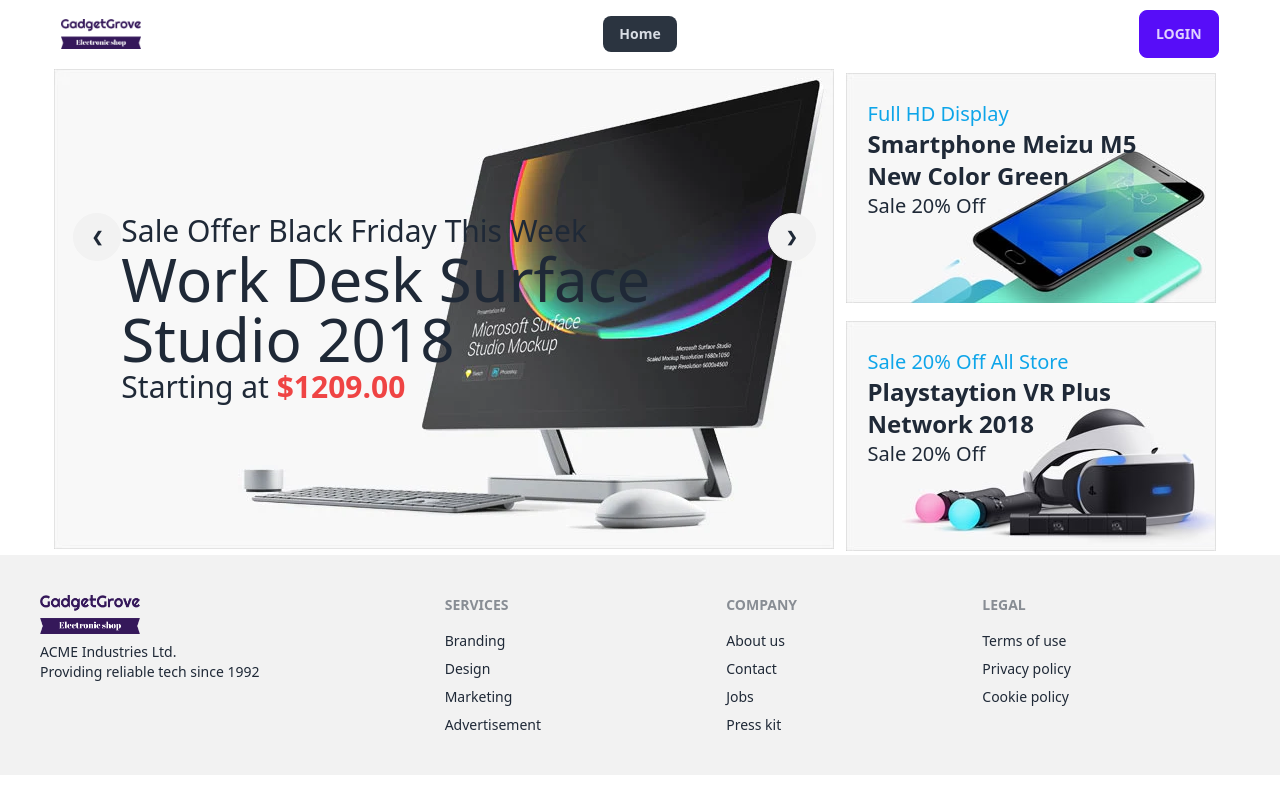
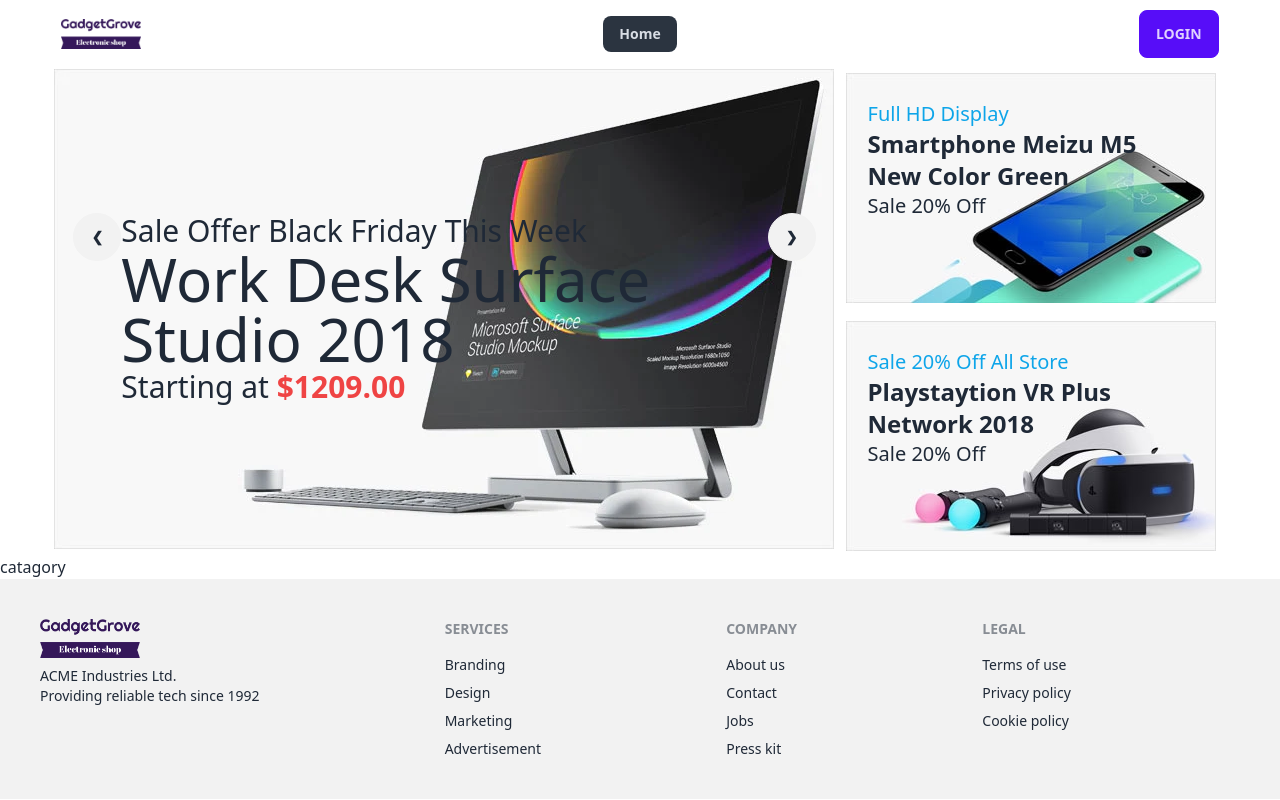
Before and after one commit to programmerfaruk/frontend, a React (Vite) app: page / in a window 1280 px wide. Built offline with nearby package versions, Linux system fonts and the light colour scheme; no server answers.

Commit message:
Add more fake data

```diff
--- a/src/Pages/Home/Home.jsx
+++ b/src/Pages/Home/Home.jsx
@@ -1,9 +1,11 @@
+import Categories from "../../components/Categories/Categories";
 import HomeBanner from "../../components/HomeBanner/HomeBanner";
 
 const Home = () => {
     return (
         <div>
             <HomeBanner></HomeBanner>
+            <Categories></Categories>
         </div>
     );
 };
--- /dev/null
+++ b/src/components/Categories/Categories.jsx
@@ -0,0 +1,10 @@
+
+const Categories = () => {
+    return (
+        <div>
+            catagory
+        </div>
+    );
+};
+
+export default Categories;
--- a/src/components/HomeBanner/HomeBanner.jsx
+++ b/src/components/HomeBanner/HomeBanner.jsx
@@ -1,5 +1,4 @@
-import Slider1 from "../../assets/slider1.webp"
-import Slider2 from "../../assets/slider2.webp"
+
 import Slider3 from "../../assets/slider3.webp"
 const HomeBanner = () => {
     return (
@@ -22,7 +21,7 @@
                             <a href="#slide2" className="btn btn-circle">❯</a>
                         </div>
                     </div>
-                    <div id="slide2" className="carousel-item relative w-full bg-[url('./assets/slider1.webp')] bg-no-repeat bg-center bg-origin-padding">
+                    <div id="slide2" className="carousel-item relative w-full bg-[url('./assets/slider2.webp')] bg-no-repeat bg-center bg-origin-padding">
                         <div className="absolute flex justify-between transform -translate-y-1/2 left-5 right-5 top-1/2">
                             <a href="#slide4" className="btn btn-circle">❮</a>
                             <div className="flex  justify-between gap-x-5">
@@ -38,7 +37,7 @@
                             <a href="#slide3" className="btn btn-circle">❯</a>
                         </div>
                     </div>
-                    <div id="slide3" className="carousel-item relative w-full bg-[url('./assets/slider1.webp')] bg-no-repeat bg-center bg-origin-padding">
+                    <div id="slide3" className="carousel-item relative w-full bg-[url('./assets/slider3.webp')] bg-no-repeat bg-center bg-origin-padding">
                         <div className="absolute flex justify-between transform -translate-y-1/2 left-5 right-5 top-1/2">
                             <a href="#slide4" className="btn btn-circle">❮</a>
                             <div className="flex  justify-between gap-x-5">
```
